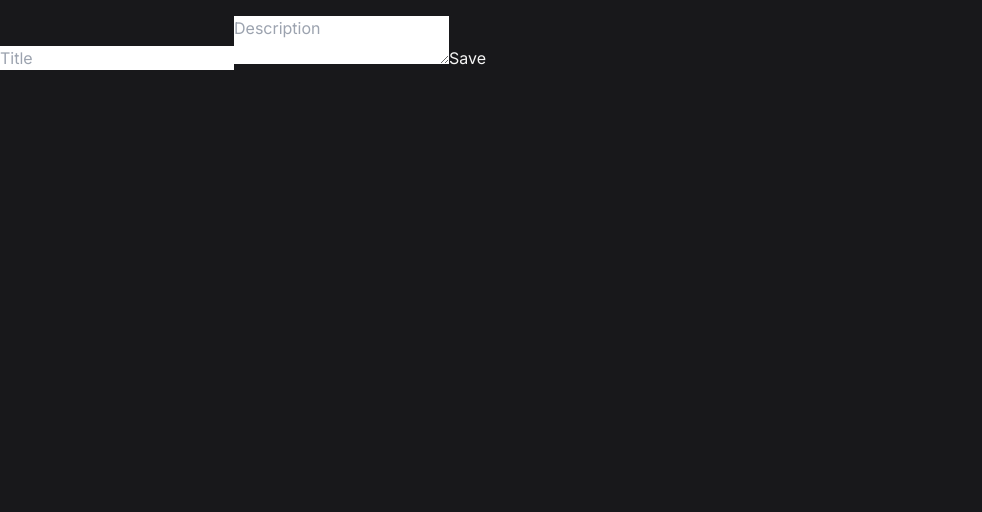
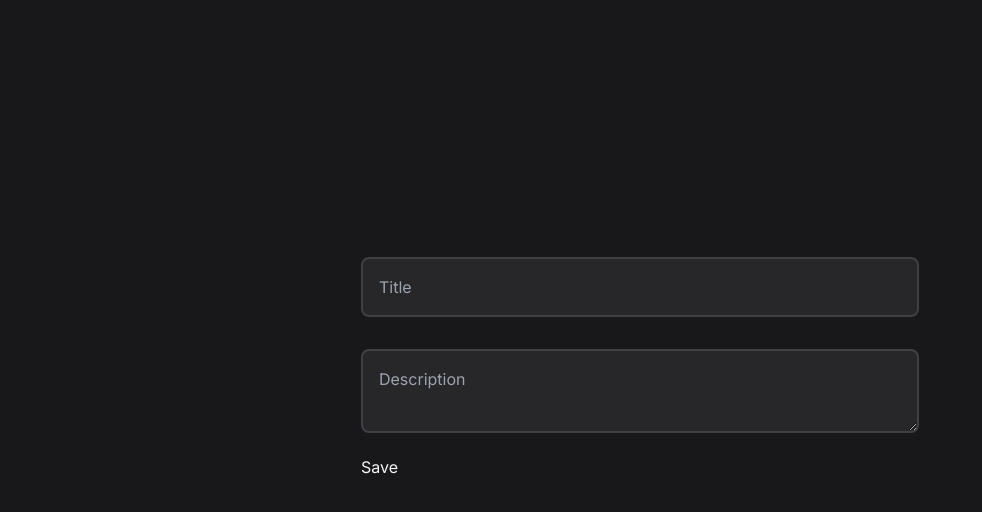
Before and after one commit to simon0820s/NextMongoCrud, a Next.js app: page /tasks/new in a window 1280 px wide. Shown: the top 512 px of the page, without its empty margins (0-982 px from the left). Built offline with nearby package versions, Linux system fonts and the light colour scheme.

Commit message:
style inputs

```diff
--- a/src/app/tasks/new/page.jsx
+++ b/src/app/tasks/new/page.jsx
@@ -1,9 +1,12 @@
 function FormPage() {
   return (
-    <div>
+    <div className="h-[calc(100vh-7rem)] flex justify-center items-center">
       <form>
-        <input type="text" name="title" placeholder="Title" />
-        <textarea name="description" placeholder="Description" ></textarea>
+        <input type="text" name="title" placeholder="Title"
+          className="bg-zinc-800 border-2 border-zinc-700 w-full p-4 rounded-lg my-4" />
+        <textarea name="description" placeholder="Description"
+          className="bg-zinc-800 border-2 border-zinc-700 w-full p-4 rounded-lg my-4"
+        ></textarea>
         <button>
           Save
         </button>
```
